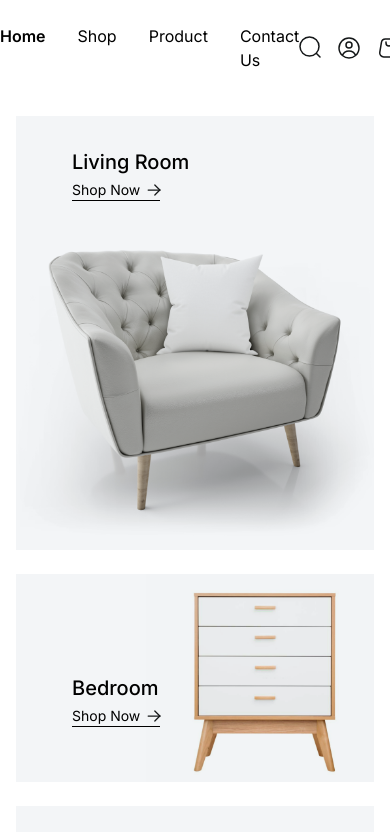
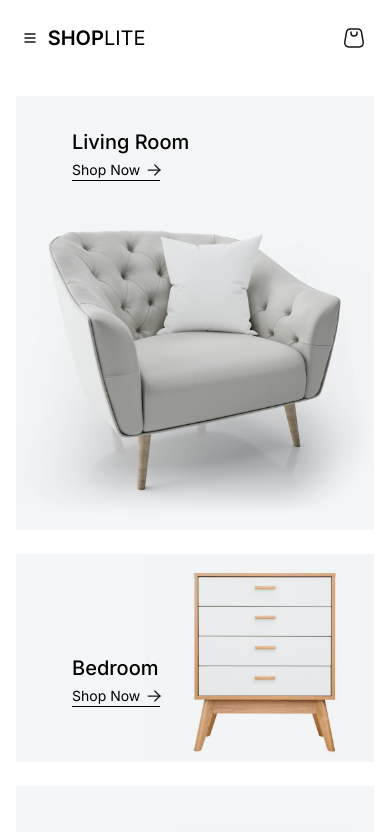
Before and after one commit to suraj-pradhan/shoplite-e-commerce, a Next.js app: page / in a window 390 px wide. Shown: the top 832 px of the page. Built offline with nearby package versions, Linux system fonts and the light colour scheme.

Commit message:
made mobile responsive

```diff
--- a/src/components/NavBar.tsx
+++ b/src/components/NavBar.tsx
@@ -1,7 +1,7 @@
 "use client";
 import React from "react";
 import Link from "next/link";
-import { CartIcon, ProfileIcon, SearchIcon } from "./Icons";
+import { CartIcon, HamburgerIcon, ProfileIcon, SearchIcon } from "./Icons";
 import Image from "next/image";
 import BrandImage from "../../public/images/Brand Logo.png";
 
@@ -21,18 +21,22 @@ export default function NavBar() {
 
   return (
     <div className="flex justify-around items-center py-6">
-      <nav>
+      <nav className="flex items-center gap-3">
+        <span className="hidden xs:block">
+          <HamburgerIcon />
+        </span>
         <Link href="/">
-          <Image src={BrandImage} priority height={20} alt="Brand Image" />
+          <span className="text-[28px] font-semibold xs:text-xl">SHOP</span>
+          <span className="text-[28px] xs:text-xl ">LITE</span>
         </Link>
       </nav>
-      <span className="flex gap-x-8">
+      <nav className="flex gap-x-8 xs:hidden">
         <CustomLink href="/" title="Home" />
         <CustomLink href="/shop" title="Shop" />
-        <CustomLink href="/product" title="Product" />
+        {/* <CustomLink href="/product" title="Product" /> */}
         <CustomLink href="/contact" title="Contact Us" />
-      </span>
-      <div className="flex gap-x-4">
+      </nav>
+      <div className="flex gap-x-4 xs:invisible">
         <Link href="/">
           <SearchIcon />
         </Link>
@@ -43,6 +47,9 @@ export default function NavBar() {
           <CartIcon />
         </Link>
       </div>
+      <div className="hidden xs:block ">
+        <CartIcon />
+      </div>
     </div>
   );
 }
```
